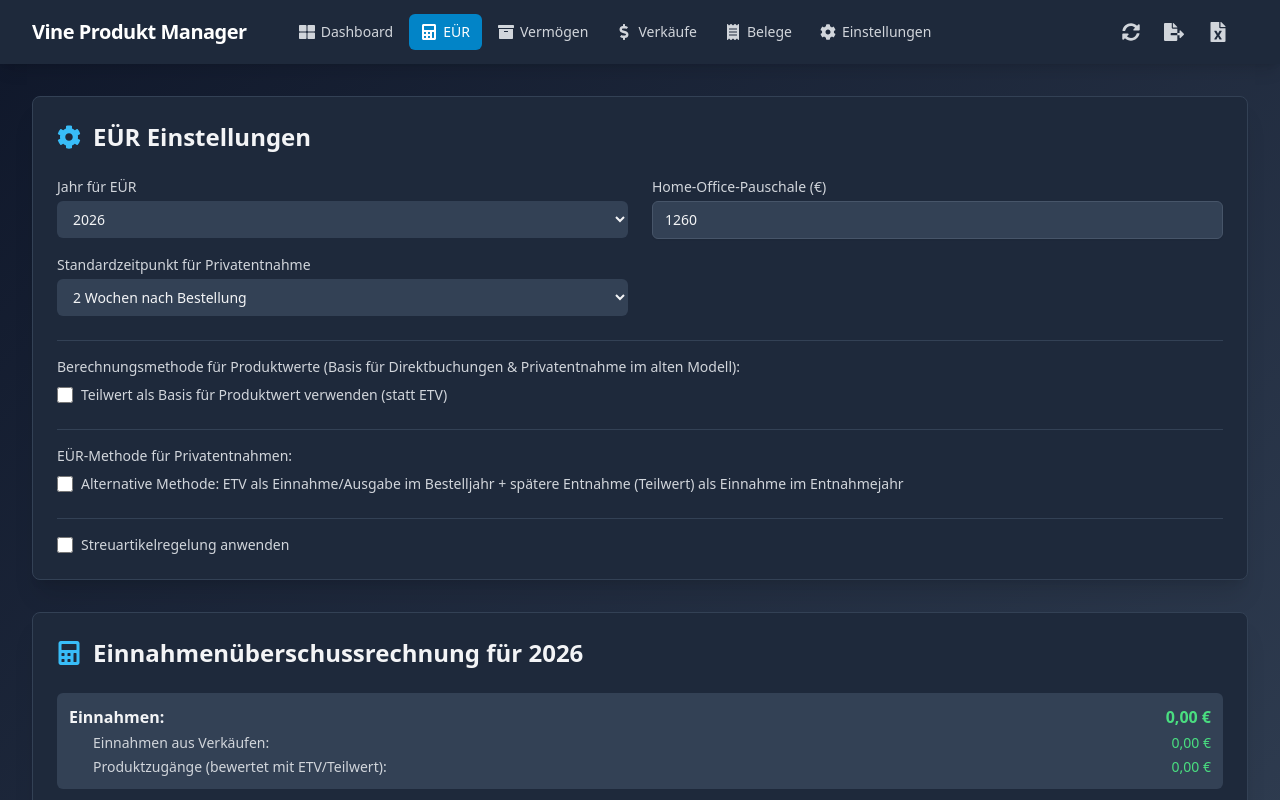
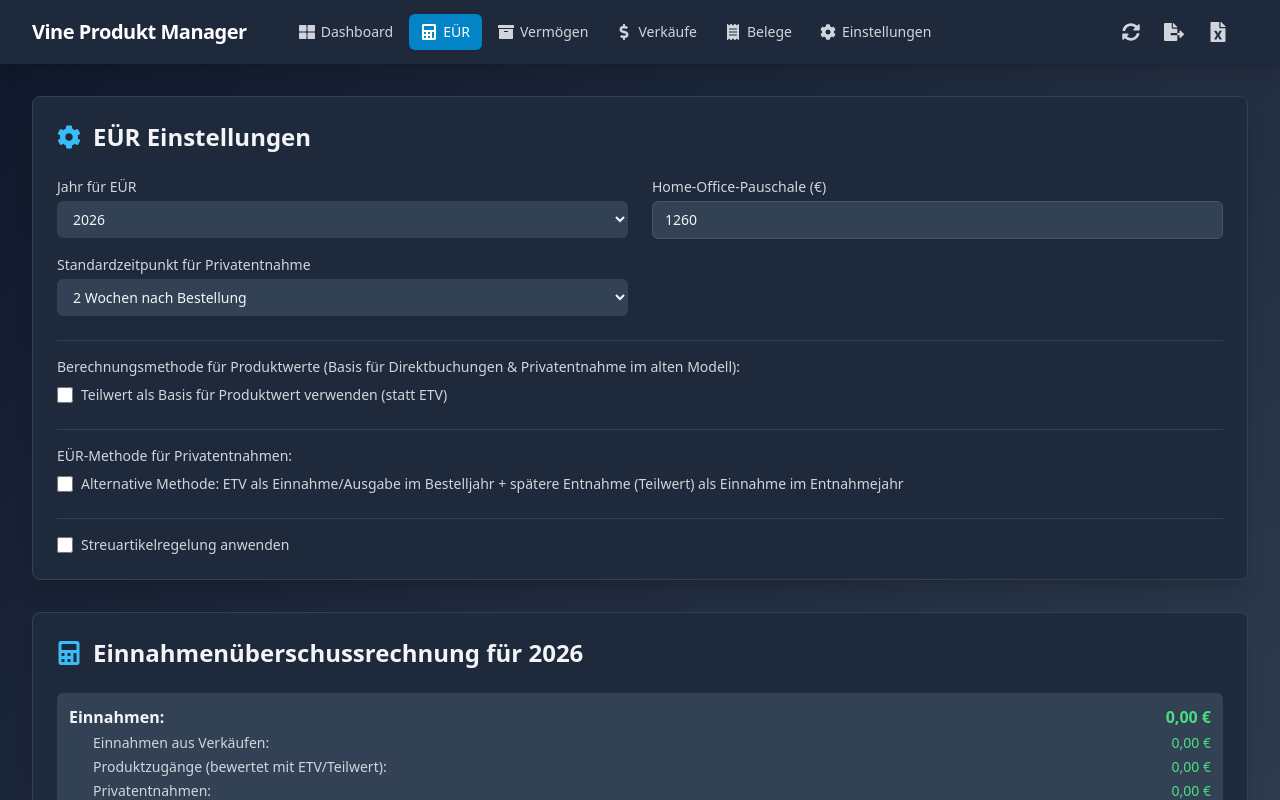
Before and after one commit to hutauf/Vine-Produkt-Manager, a React (Vite) app: page / in a window 1280 px wide. Both pictures are taken after a click on the button "EÜR". Shown: the top 800 px of the page. Built offline with nearby package versions, Linux system fonts and the light colour scheme.

Commit message:
feat: record privatentnahme income

```diff
--- a/components/Pages/EuerPage.tsx
+++ b/components/Pages/EuerPage.tsx
@@ -40,6 +40,7 @@ const EuerPage: React.FC<EuerPageProps> = ({ products, settings, onSettingsChang
   const euerData = useMemo(() => {
     let einnahmenAusVerkauf = 0;
     let einnahmenProduktzugang = 0;
+    let einnahmenPrivatentnahme = 0;
 
     let ausgabenAnlagevermoegen = 0;
     let ausgabenUmlaufvermoegen = 0;
@@ -73,27 +74,17 @@ const EuerPage: React.FC<EuerPageProps> = ({ products, settings, onSettingsChang
         if (orderYear === selectedYear && !p.usageStatus.includes(ProductUsage.STORNIERT)) {
              einnahmenProduktzugang += wertETV;
         }
-        // Einnahmen Produktzugang (Teilwert bei Privatentnahme im Entnahmejahr)
+        // Einnahmen Privatentnahme (Teilwert im Entnahmejahr)
         const effectivePrivatentnahmeDate = getEffectivePrivatentnahmeDate(p, settings);
         if (p.usageStatus.includes(ProductUsage.PRIVATENTNAHME) &&
             effectivePrivatentnahmeDate &&
             effectivePrivatentnahmeDate.getFullYear().toString() === selectedYear) {
-          einnahmenProduktzugang += wertTeilwertEntnahme;
+          einnahmenPrivatentnahme += wertTeilwertEntnahme;
         }
 
-        // Ausgaben (ETV im Bestelljahr)
-        if (orderYear === selectedYear) {
-          if (p.usageStatus.includes(ProductUsage.BETRIEBLICHE_NUTZUNG)) {
-            ausgabenAnlagevermoegen += wertETV;
-          } else if (
-            p.usageStatus.includes(ProductUsage.LAGER) ||
-            p.usageStatus.includes(ProductUsage.ENTSORGT) ||
-            p.usageStatus.includes(ProductUsage.VERKAUFT) || // Expense part of sold item
-            p.usageStatus.includes(ProductUsage.PRIVATENTNAHME) // ETV expense part of private use
-          ) {
-            ausgabenUmlaufvermoegen += wertETV;
-          }
-          // Storniert & Defekt (ohne andere Hauptnutzung) haben keine Auswirkung
+        // Ausgaben (ETV im Bestelljahr) immer als Anlagevermögen
+        if (orderYear === selectedYear && !p.usageStatus.includes(ProductUsage.STORNIERT)) {
+          ausgabenAnlagevermoegen += wertETV;
         }
       } else { // Alte Methode
         const effectivePrivatentnahmeDate = getEffectivePrivatentnahmeDate(p, settings);
@@ -136,7 +127,7 @@ const EuerPage: React.FC<EuerPageProps> = ({ products, settings, onSettingsChang
       })
       .reduce((sum, exp) => sum + exp.amount, 0);
 
-    const totalIncome = einnahmenAusVerkauf + einnahmenProduktzugang;
+    const totalIncome = einnahmenAusVerkauf + einnahmenProduktzugang + einnahmenPrivatentnahme;
     const totalOperationalExpenses = ausgabenAnlagevermoegen + ausgabenUmlaufvermoegen + ausgabenHomeOffice + ausgabenSonstigeBetriebsausgaben;
     const profit = totalIncome - totalOperationalExpenses;
 
@@ -144,6 +135,7 @@ const EuerPage: React.FC<EuerPageProps> = ({ products, settings, onSettingsChang
       year: selectedYear,
       einnahmenAusVerkauf,
       einnahmenProduktzugang,
+      einnahmenPrivatentnahme,
       totalIncome,
       ausgabenAnlagevermoegen,
       ausgabenUmlaufvermoegen,
@@ -291,6 +283,7 @@ const EuerPage: React.FC<EuerPageProps> = ({ products, settings, onSettingsChang
                         <span className="text-gray-300">Produktzugänge (bewertet mit ETV/Teilwert):</span>
                         <span className="text-green-400">{formatCurrency(euerData.einnahmenProduktzugang)}</span>
                     </div>
+                    <div className="flex justify-between items-center"><span className="text-gray-300">Privatentnahmen:</span><span className="text-green-400">{formatCurrency(euerData.einnahmenPrivatentnahme)}</span></div>
                 </div>
             </div>
 
@@ -324,7 +317,7 @@ const EuerPage: React.FC<EuerPageProps> = ({ products, settings, onSettingsChang
             <p className="text-xs text-gray-400 mt-4 px-1">
                 <FaInfoCircle className="inline mr-1 mb-0.5"/>
                 Alternative EÜR-Methode aktiv:
-                Produktzugänge werden im Bestelljahr mit ETV als Einnahme gebucht. Ausgaben für Anlage-/Umlaufvermögen ebenfalls mit ETV im Bestelljahr.
+                Produktzugänge werden im Bestelljahr mit ETV als Einnahme gebucht. Ausgaben für Anlagevermögen ebenfalls mit ETV im Bestelljahr.
                 Bei Privatentnahme wird der Teilwert zusätzlich als Einnahme im Entnahmejahr erfasst.
             </p>
         ) : (
```
